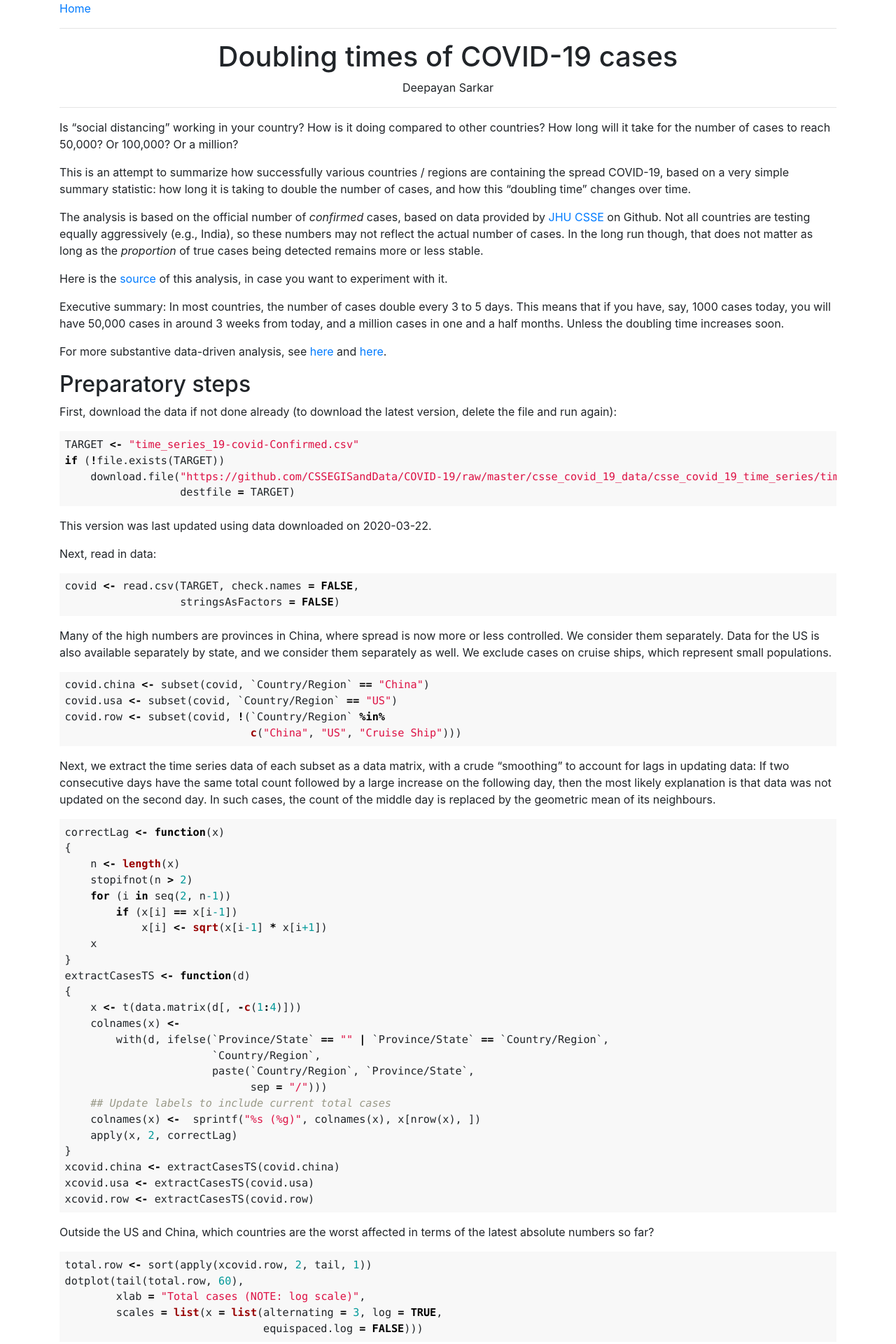
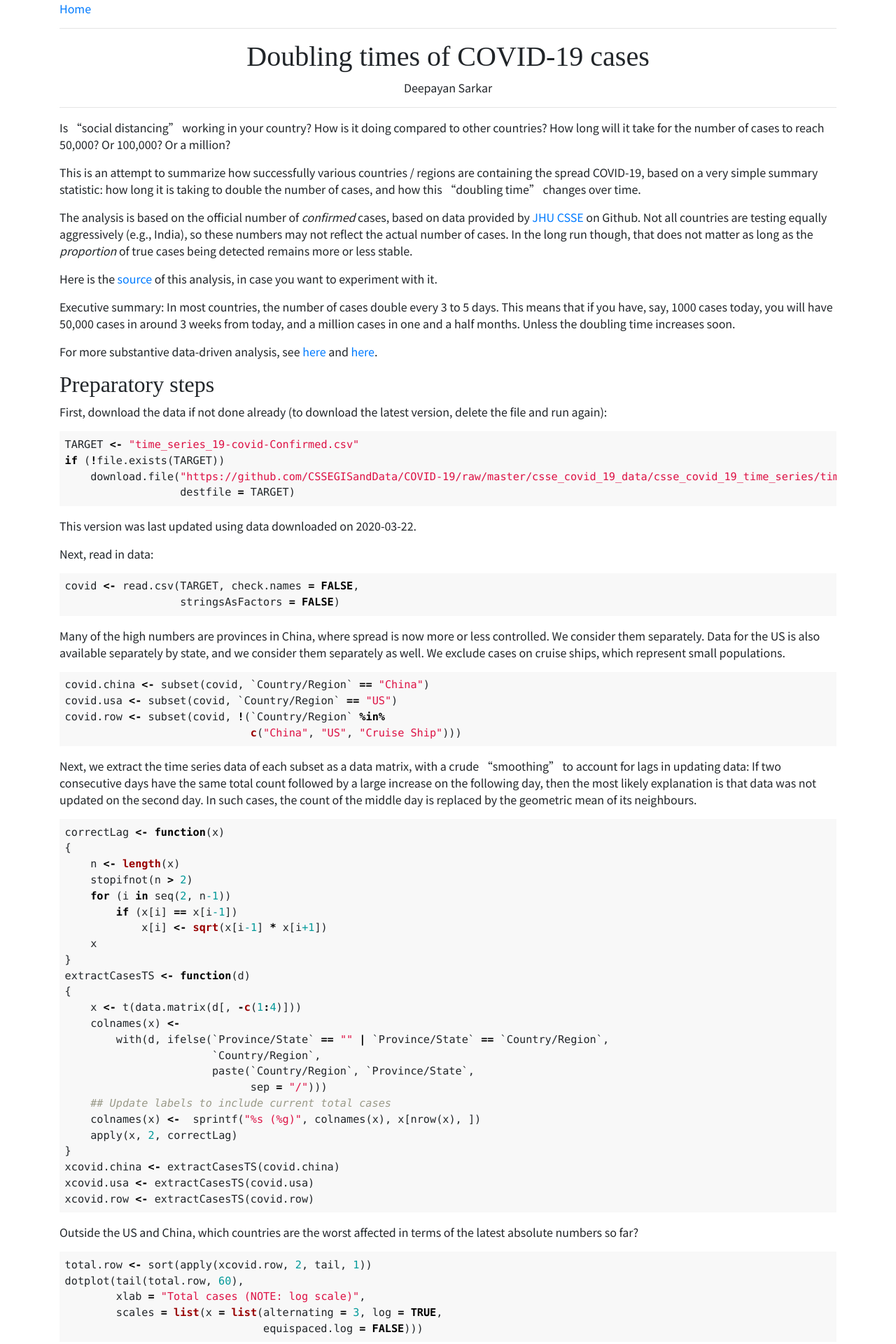
Before and after one commit to deepayan/deepayan.github.io, a Jekyll site: the page built from covid-19/doubling.md, in a window 1280 px wide. Shown: the top 1920 px of the page at 70% size. Built offline with Jekyll 4.4.1, drawn with Linux system fonts in a browser that asks for light colours.

Commit message:
more style experiments

```diff
--- a/_layouts/default.html
+++ b/_layouts/default.html
@@ -13,6 +13,8 @@
 
   <link rel="stylesheet" href="/assets/styles/rouge.css">  <!-- syntax highlighting -->
   <link rel="stylesheet" href="/assets/styles/custom.css"> <!-- custom styles -->
+  <link rel="stylesheet" href="https://fonts.googleapis.com/css?family=Noto Serif TC" >
+  <link rel="stylesheet" href="https://fonts.googleapis.com/css?family=Noto Sans TC" >
 </head>
 
 <body>
--- a/assets/styles/custom.css
+++ b/assets/styles/custom.css
@@ -2,7 +2,13 @@
 h1.title { text-align: center; }
 p.author { text-align: center; }
 
-!img { display: block; margin-left: auto; margin-right: auto; width: 100%; }
+img
+{
+    display: block;
+    !margin-left: auto;
+    !margin-right: auto;
+    width: 100%;
+}
 
 pre.highlight
 {
@@ -10,3 +16,22 @@
     font-weight: normal;
     font-size: 95%;
 }
+
+@media screen {
+    body
+    {
+	font-family: 'Noto Sans TC';
+    }
+    h1, h2
+    {
+	font-family: 'Noto Serif TC';
+    }
+}
+
+
+@media print {
+    body
+    {
+	font-family: 'Noto Serif TC';
+    }
+}
```
